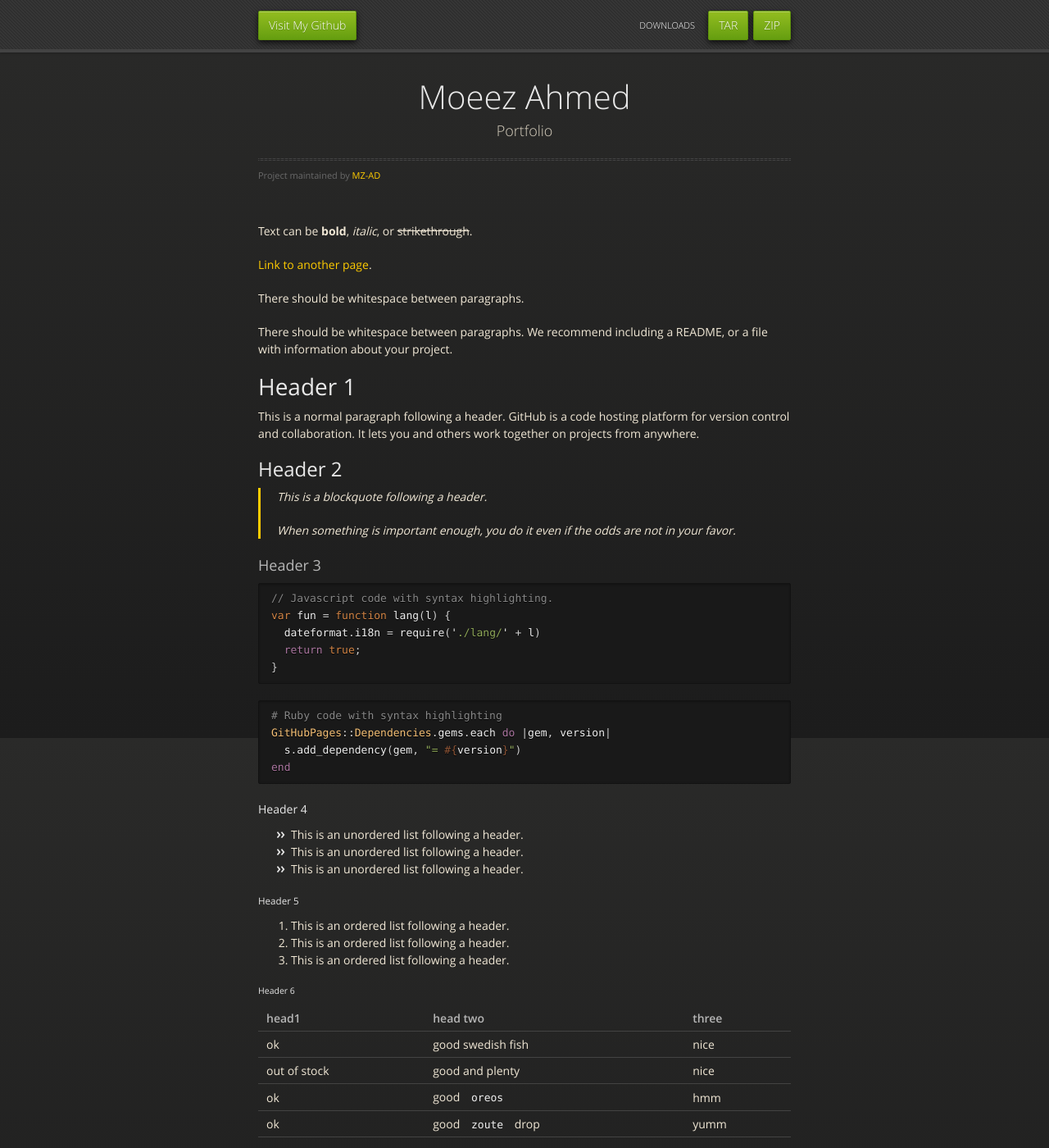
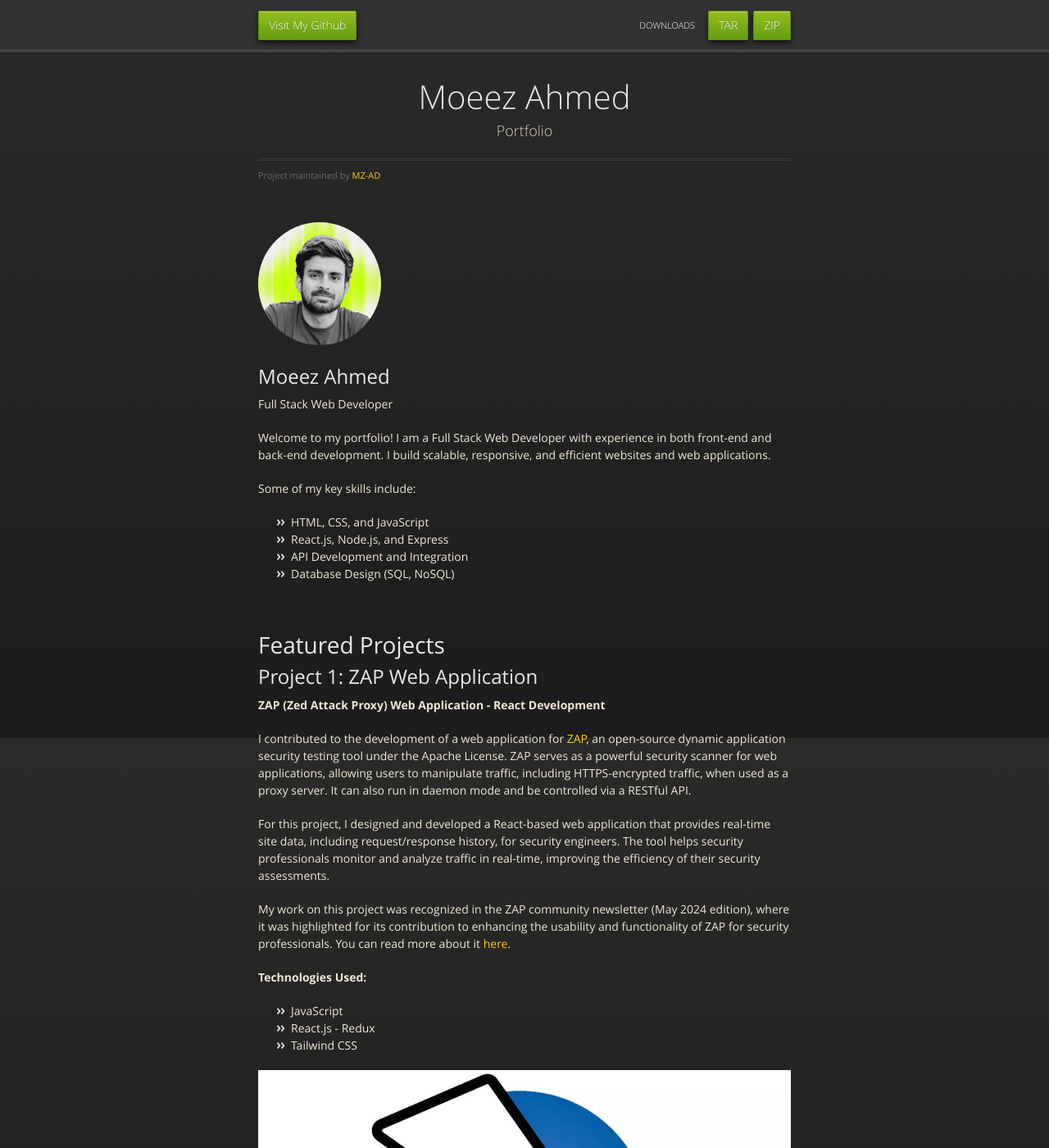
Before and after one commit to MZ-AD/MZ-AD.github.io, a Jekyll site: the page built from index.md, in a window 1280 px wide and 1400 px high. Shown: the whole window at 82% size. Built offline with Jekyll 4.4.1, drawn with Linux system fonts in a browser that asks for light colours; some of the changed text lies outside the part shown.

Commit message:
index.md

````diff
--- a/index.md
+++ b/index.md
@@ -1,123 +1,86 @@
 ---
 layout: default
+title: Moeez Ahmed | Full Stack Web Developer Portfolio
+
 ---
 
-Text can be **bold**, _italic_, or ~~strikethrough~~.
+ ![Moeez Ahmed](./assets/images/mz.png){:style="border-radius: 50%; width: 150px; height: 150px;"}
 
-[Link to another page](./another-page.html).
+## Moeez Ahmed
+Full Stack Web Developer
 
-There should be whitespace between paragraphs.
-
-There should be whitespace between paragraphs. We recommend including a README, or a file with information about your project.
-
-# Header 1
-
-This is a normal paragraph following a header. GitHub is a code hosting platform for version control and collaboration. It lets you and others work together on projects from anywhere.
-
-## Header 2
-
-> This is a blockquote following a header.
->
-> When something is important enough, you do it even if the odds are not in your favor.
-
-### Header 3
-
-```js
-// Javascript code with syntax highlighting.
-var fun = function lang(l) {
-  dateformat.i18n = require('./lang/' + l)
-  return true;
-}
-```
-
-```ruby
-# Ruby code with syntax highlighting
-GitHubPages::Dependencies.gems.each do |gem, version|
-  s.add_dependency(gem, "= #{version}")
-end
-```
-
-#### Header 4
-
-*   This is an unordered list following a header.
-*   This is an unordered list following a header.
-*   This is an unordered list following a header.
-
-##### Header 5
-
-1.  This is an ordered list following a header.
-2.  This is an ordered list following a header.
-3.  This is an ordered list following a header.
-
-###### Header 6
-
-| head1        | head two          | three |
-|:-------------|:------------------|:------|
-| ok           | good swedish fish | nice  |
-| out of stock | good and plenty   | nice  |
-| ok           | good `oreos`      | hmm   |
-| ok           | good `zoute` drop | yumm  |
-
-### There's a horizontal rule below this.
-
-* * *
-
-### Here is an unordered list:
-
-*   Item foo
-*   Item bar
-*   Item baz
-*   Item zip
-
-### And an ordered list:
-
-1.  Item one
-1.  Item two
-1.  Item three
-1.  Item four
-
-### And a nested list:
-
-- level 1 item
-  - level 2 item
-  - level 2 item
-    - level 3 item
-    - level 3 item
-- level 1 item
-  - level 2 item
-  - level 2 item
-  - level 2 item
-- level 1 item
-  - level 2 item
-  - level 2 item
-- level 1 item
-
-### Small image
-
-![Octocat](https://github.githubassets.com/images/icons/emoji/octocat.png)
-
-### Large image
-
-![Branching](https://guides.github.com/activities/hello-world/branching.png)
+Welcome to my portfolio! I am a Full Stack Web Developer with experience in both front-end and back-end development. I build scalable, responsive, and efficient websites and web applications.
 
 
-### Definition lists can be used with HTML syntax.
 
-<dl>
-<dt>Name</dt>
-<dd>Godzilla</dd>
-<dt>Born</dt>
-<dd>1952</dd>
-<dt>Birthplace</dt>
-<dd>Japan</dd>
-<dt>Color</dt>
-<dd>Green</dd>
-</dl>
+Some of my key skills include:
 
-```
-Long, single-line code blocks should not wrap. They should horizontally scroll if they are too long. This line should be long enough to demonstrate this.
-```
+- HTML, CSS, and JavaScript
+- React.js, Node.js, and Express
+- API Development and Integration
+- Database Design (SQL, NoSQL)
 
-```
-The final element.
-```
+   <br>
+
+# Featured Projects
+
+## Project 1: ZAP Web Application
+
+**ZAP (Zed Attack Proxy) Web Application - React Development**
+
+I contributed to the development of a web application for [ZAP](https://www.zaproxy.org), an open-source dynamic application security testing tool under the Apache License. ZAP serves as a powerful security scanner for web applications, allowing users to manipulate traffic, including HTTPS-encrypted traffic, when used as a proxy server. It can also run in daemon mode and be controlled via a RESTful API.
+
+For this project, I designed and developed a React-based web application that provides real-time site data, including request/response history, for security engineers. The tool helps security professionals monitor and analyze traffic in real-time, improving the efficiency of their security assessments.
+
+My work on this project was recognized in the ZAP community newsletter (May 2024 edition), where it was highlighted for its contribution to enhancing the usability and functionality of ZAP for security professionals. You can read more about it [here](https://www.zaproxy.org/blog/2024-06-03-zap-updates-may-2024/).
+
+  **Technologies Used:**
+
+- JavaScript
+- React.js - Redux
+- Tailwind CSS
+
+![Project 1 Screenshot](./assets/images/zedd.jpeg)
+
+<br>
+
+## Project 2: Website Fixes & Maintenance
+
+I worked with a confidential US-based law and insurance firm to maintain and improve their website, ensuring an optimal user experience by addressing bugs, resolving crashes, and enhancing functionality.
+
+My primary focus was on streamlining the website’s performance through strategic code cleanup and updating frameworks to ensure peak efficiency. I played a key role in identifying and resolving various technical issues, which led to a significant improvement in both site performance and user satisfaction.
+
+In addition, I collaborated closely with the team to implement design and feature enhancements based on user feedback and industry best practices.
+
+**Technologies Used:**
+
+- Django
+- JavaScript
+- HTML5 - CSS
+
+ ![Project 2 Screenshot](./assets/images/tfbp1.png)
+
+<br>
+
+## Project 3: Dynamic HTML template for electrical protocol documentation
+
+I had the opportunity to work on a project where I designed professional and dynamic HTML templates for electrical protocol documentation. The project involved creating a visually appealing and print-friendly template that seamlessly integrated with the [MoreApp](https://moreapp.com/en/) platform for data capture. I implemented dynamic data placeholders to populate key information such as customer details, measurements, and statuses.
+
+The template featured a user-friendly checkbox system for multiple-choice inputs, and I ensured its full compatibility with PDF export tools. The design process also involved aligning with brand guidelines and leveraging an Excel reference to structure the layout and functionality. My work resulted in a reusable HTML template that was both responsive and easily integrated into the client's existing workflow.
+
+**Technologies Used:**
+
+- HyperDoc DC-Protokolll Kopieren - moreApp
+- HTML5 - CSS
+
+![Project 3 Screenshot](./assets/images/moreA.png)
+
+<br>
+
+## Let's Connect
+
+If you'd like to work together or just want to chat, feel free to reach out via:
+
+- [GitHub](https://github.com/MZ-AD)
+- [Email](mailto:moeez@tecvity.co)
+- [Upwork](https://www.upwork.com/freelancers/~0115ba8d118f4a82da?mp_source=share)
````
Also changed, not shown: assets/images/mz.png (added), assets/images/tfbp1.png (renamed from assets/images/tfbp1 .png), 4 other files.
